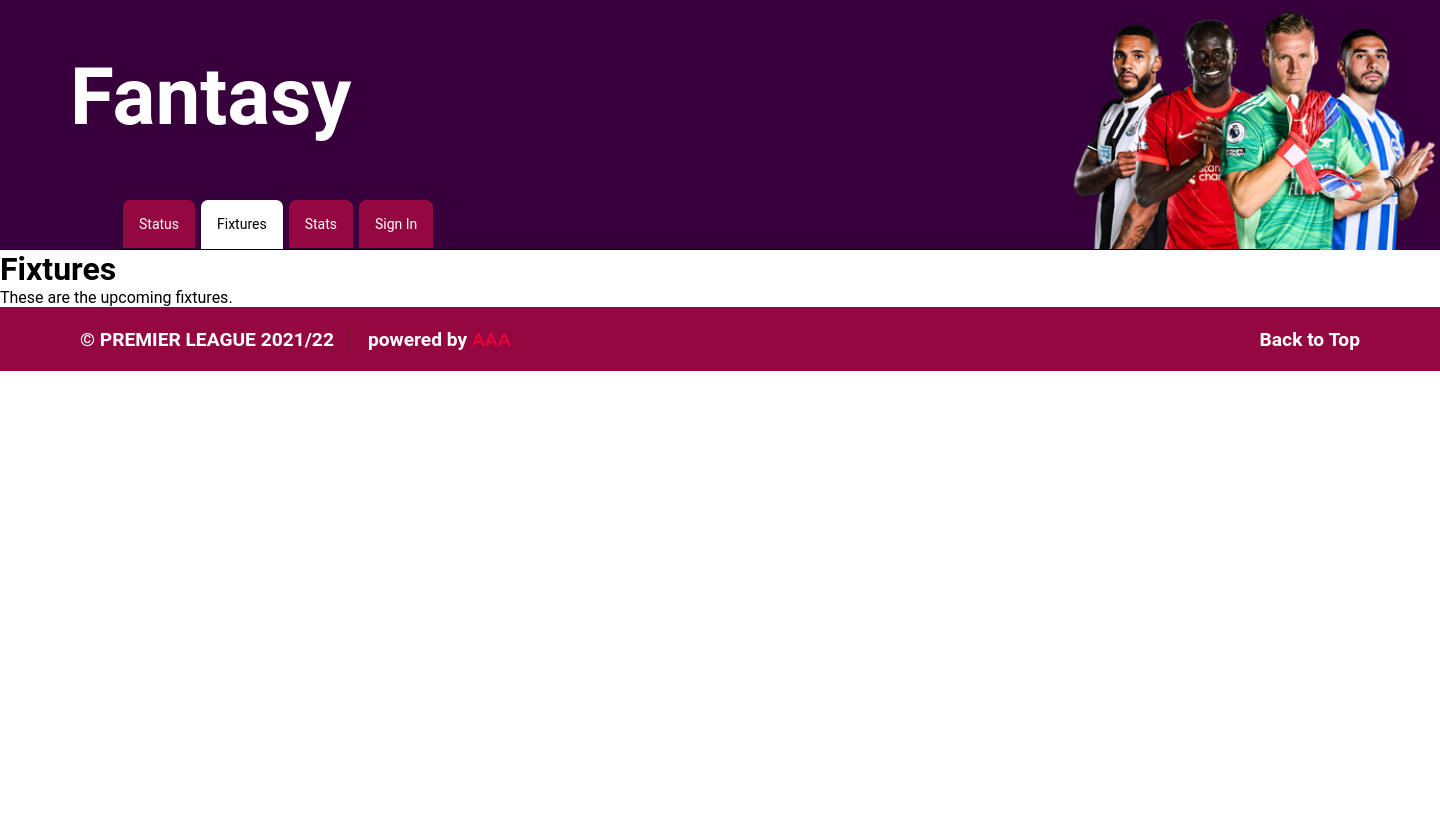
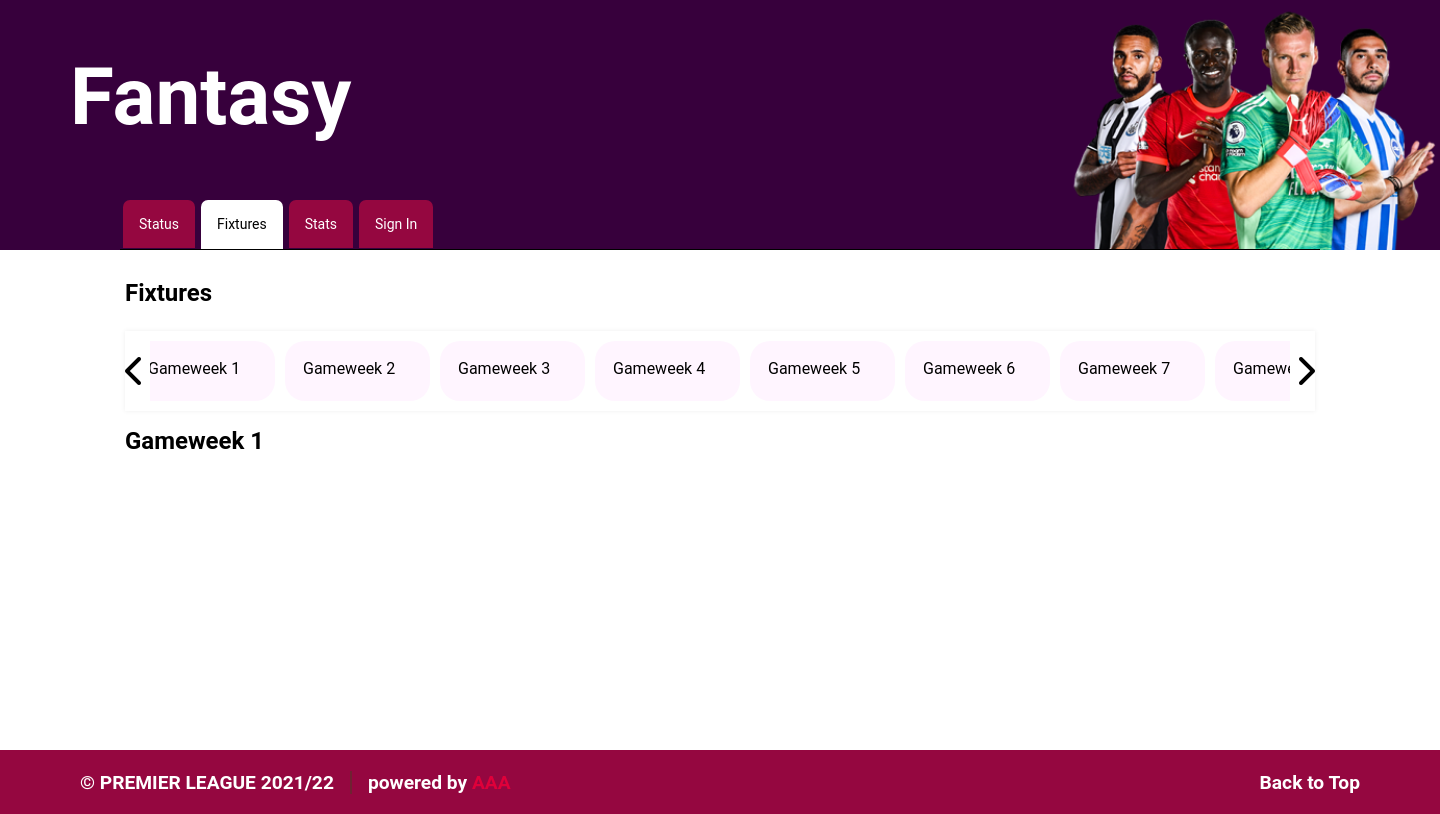
Before and after one commit to bhattarai-aavash/FPL_Points_Prediction, a Django app: page /players/fixtures/ in a window 1440 px wide. Shown: the part 63-877 px from the top of the page. Before the commit the page ends 434 px from the top, so only its background shows below. Run offline with Django 3.2, Linux system fonts and the light colour scheme; some libraries are stand-ins or nearby versions.

Commit message:
added fixtures

```diff
--- a/fpl/templates/players/fixtures.html
+++ b/fpl/templates/players/fixtures.html
@@ -1,4 +1,89 @@
-{% extends 'base.html' %} {% block content %}
-<h1>Fixtures</h1>
-<p>These are the upcoming fixtures.</p>
+{% extends 'base.html' %}
+{% load static %}
+{% block content %}
+
+<div class="wrapper">
+    <div class="fixtures-wrapper">
+        <h2>Fixtures</h2>
+
+        <div class="match-week-scroller">
+            <button class="btn-scroll" id="btn-scroll-left" onclick="scrollHorizontally(1)">
+                <i class="fas fa-chevron-left"></i>
+            </button>
+
+            <button class="btn-scroll" id="btn-scroll-right" onclick="scrollHorizontally(-1)">
+                <i class="fas fa-chevron-right"></i>
+            </button>
+
+            <div class="gameweeks">
+                <div class="gw-num" id="gw-1">Gameweek 1</div>
+                <div class="gw-num" id="gw-2">Gameweek 2</div>
+                <div class="gw-num" id="gw-3">Gameweek 3</div>
+                <div class="gw-num" id="gw-4">Gameweek 4</div>
+                <div class="gw-num" id="gw-5">Gameweek 5</div>
+                <div class="gw-num" id="gw-6">Gameweek 6</div>
+                <div class="gw-num" id="gw-7">Gameweek 7</div>
+                <div class="gw-num" id="gw-8">Gameweek 8</div>
+                <div class="gw-num" id="gw-9">Gameweek 9</div>
+                <div class="gw-num" id="gw-10">Gameweek 10</div>
+                <div class="gw-num" id="gw-11">Gameweek 11</div>
+                <div class="gw-num" id="gw-12">Gameweek 12</div>
+                <div class="gw-num" id="gw-13">Gameweek 13</div>
+                <div class="gw-num" id="gw-14">Gameweek 14</div>
+                <div class="gw-num" id="gw-15">Gameweek 15</div>
+                <div class="gw-num" id="gw-16">Gameweek 16</div>
+                <div class="gw-num" id="gw-17">Gameweek 17</div>
+                <div class="gw-num" id="gw-18">Gameweek 18</div>
+                <div class="gw-num" id="gw-19">Gameweek 19</div>
+                <div class="gw-num" id="gw-20">Gameweek 20</div>
+                <div class="gw-num" id="gw-21">Gameweek 21</div>
+                <div class="gw-num" id="gw-22">Gameweek 22</div>
+                <div class="gw-num" id="gw-23">Gameweek 23</div>
+                <div class="gw-num" id="gw-24">Gameweek 24</div>
+                <div class="gw-num" id="gw-25">Gameweek 25</div>
+                <div class="gw-num" id="gw-26">Gameweek 26</div>
+                <div class="gw-num" id="gw-27">Gameweek 27</div>
+                <div class="gw-num" id="gw-28">Gameweek 28</div>
+                <div class="gw-num" id="gw-29">Gameweek 29</div>
+                <div class="gw-num" id="gw-30">Gameweek 30</div>
+                <div class="gw-num" id="gw-31">Gameweek 31</div>
+                <div class="gw-num" id="gw-32">Gameweek 32</div>
+                <div class="gw-num" id="gw-33">Gameweek 33</div>
+                <div class="gw-num" id="gw-34">Gameweek 34</div>
+                <div class="gw-num" id="gw-35">Gameweek 35</div>
+                <div class="gw-num" id="gw-36">Gameweek 36</div>
+                <div class="gw-num" id="gw-37">Gameweek 37</div>
+                <div class="gw-num" id="gw-38">Gameweek 38</div>
+            </div>
+        </div>
+
+
+        <!-- -------------Aman code---------------------  -->
+
+        <div class="match-week-fixture">
+            <h2>Gameweek <span id="show-gw-no">1</span> </h2>
+
+
+            <div class="grid-container">
+                {% for h,a,r,d,t in mylist %}
+
+                    {% include 'players/weekFixture.html' %}
+
+                {% endfor %}
+            </div>
+
+
+
+
+        </div>
+
+
+
+
+    </div>
+</div>
+
+
+
+
 {% endblock content %}
```
Also changed, not shown: fpl/db.sqlite3.
